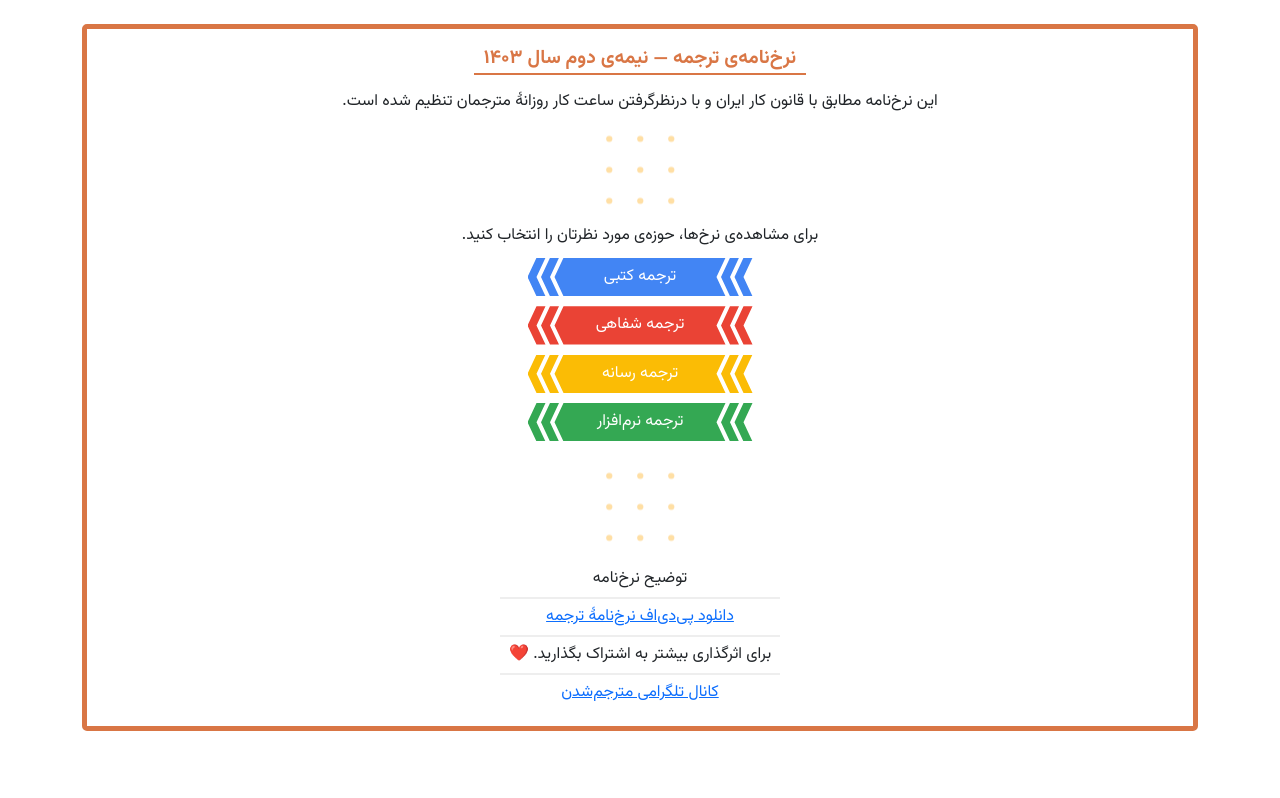
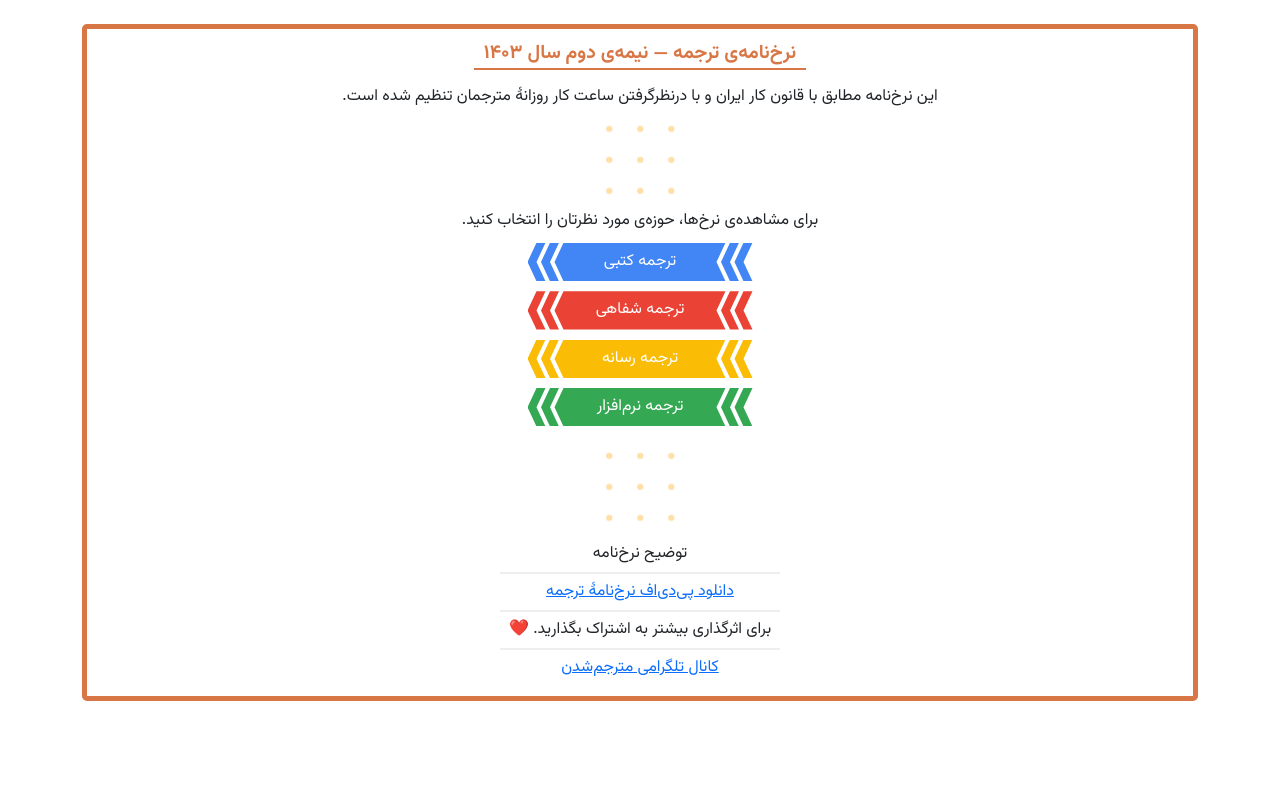
Before and after one commit to hero-m/translation-calculator-miniapp, a plain HTML site: page index.html in a window 1280 px wide. Shown: the top 798 px of the page. Drawn offline with nearby package versions, Linux system fonts and the light colour scheme.

Commit message:
style fixes.

```diff
--- a/index.html
+++ b/index.html
@@ -21,7 +21,7 @@
 
     .divider {
       height: 80px;
-      background-image: url("/assets/dots.png");
+      background-image: url("assets/dots.png");
       background-position: center;
       background-repeat: repeat-y;
     }
@@ -37,7 +37,7 @@
     }
 
     .card-item > div {
-      padding: 15px 5px;
+      padding: 10px 5px;
     }
 
     .card-footer div {
```
